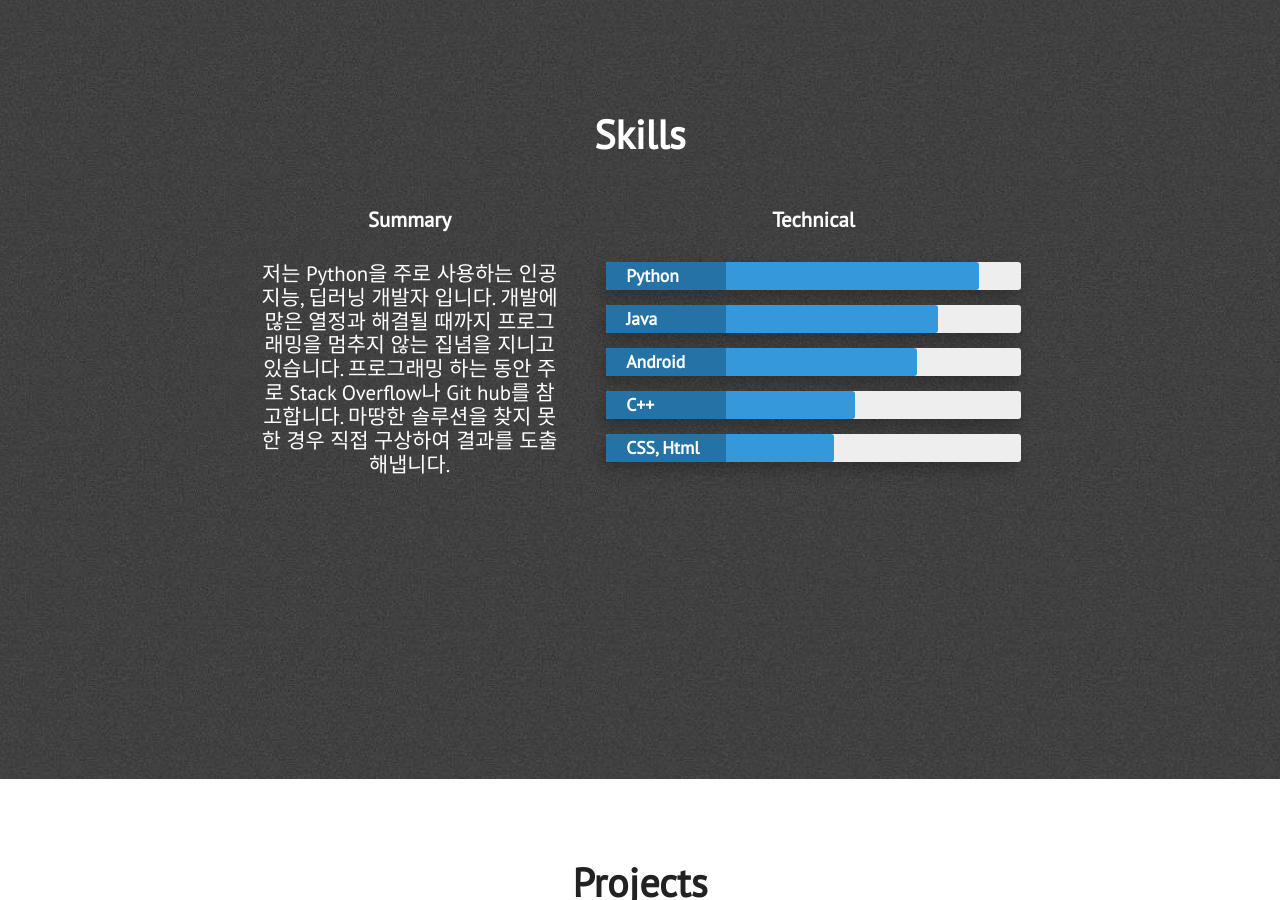
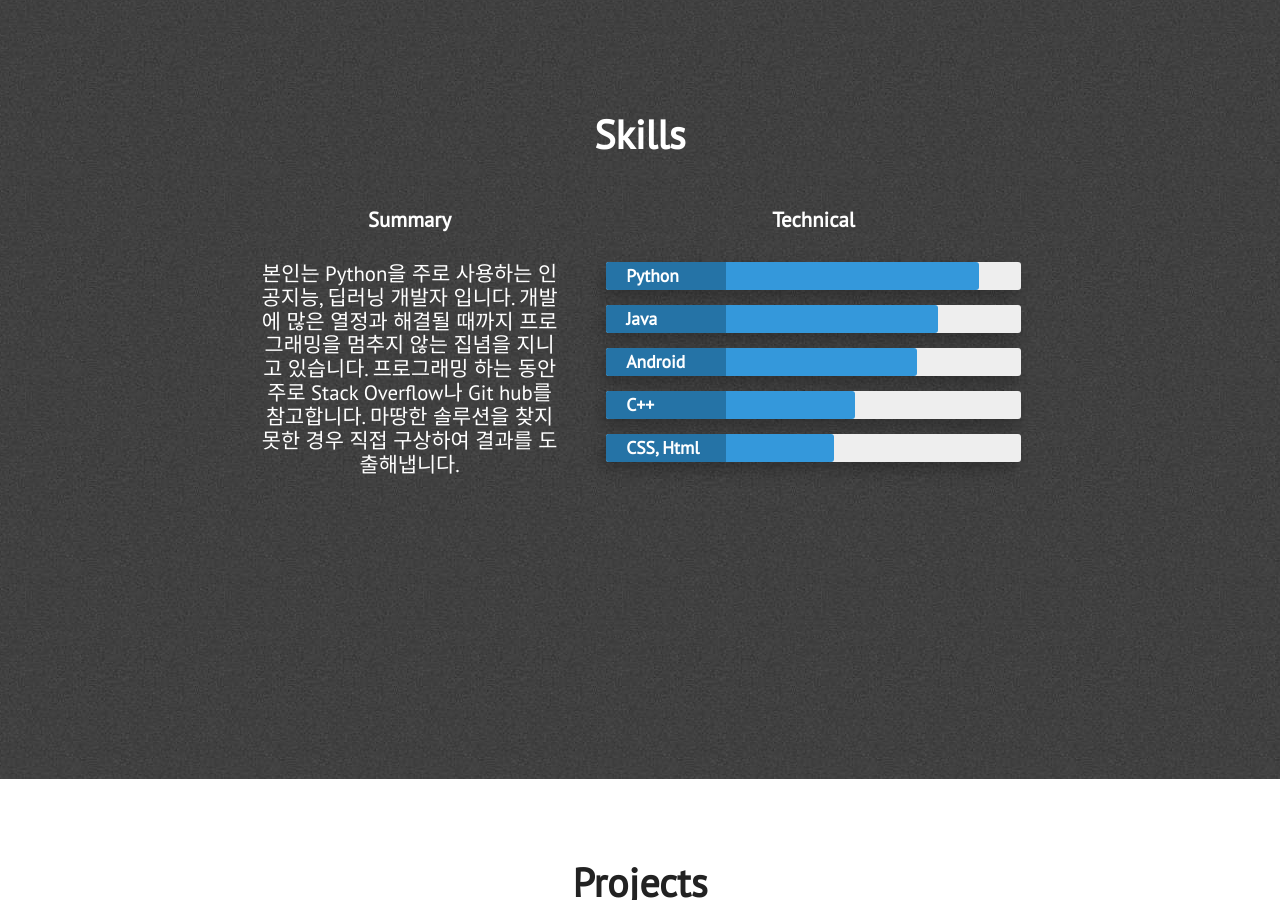
Before and after one commit to SongChaeYoung98/SongChaeYoung98.github.io, a Jekyll site: the page built from index.html, in a window 1280 px wide and 900 px high, scrolled down 2121 px. Built offline with Jekyll 4.4.1, drawn with Linux system fonts in a browser that asks for light colours; nearby versions of some CDN libraries.

Commit message:
Update skills.html

```diff
--- a/_includes/skills.html
+++ b/_includes/skills.html
@@ -8,7 +8,7 @@
                 <div class="what-i-do">
                     <h3 class="center-align skills-subsection">Summary</h3>
                     <p class="paragraph-text center-align">
-                        저는 Python을 주로 사용하는 인공지능, 딥러닝 개발자 입니다.
+                        본인는 Python을 주로 사용하는 인공지능, 딥러닝 개발자 입니다.
                         개발에 많은 열정과 해결될 때까지 프로그래밍을 멈추지 않는 집념을 지니고 있습니다.
                         프로그래밍 하는 동안 주로 Stack Overflow나 Git hub를 참고합니다.
                         마땅한 솔루션을 찾지 못한 경우 직접 구상하여 결과를 도출해냅니다.
```
